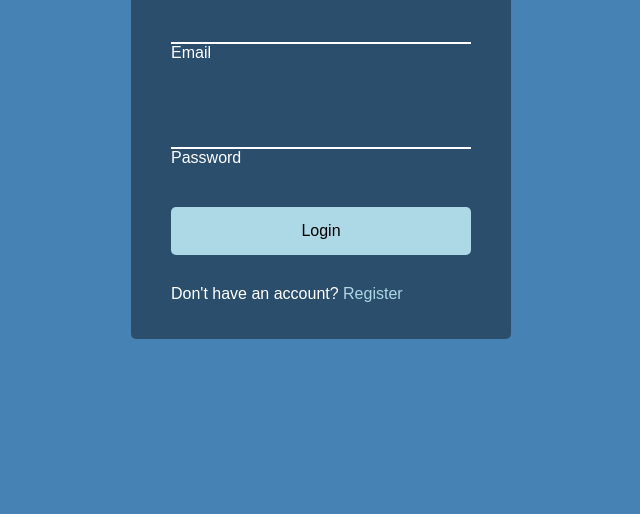
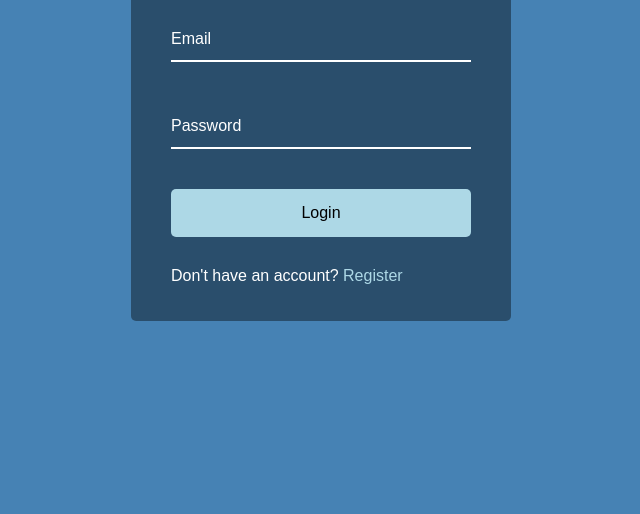
Before and after one commit to chrismjohnston/My-50-Projects, a plain HTML site: page Form Wave Animation/index.html in a window 1280 px wide. Shown: the part 286-800 px from the top of the page, without its empty margins (319-959 px from the left). Drawn offline with Linux system fonts and the light colour scheme; a web font is replaced by a local one.

Commit message:
JS now selects label text and puts in spans

```diff
--- a/Form Wave Animation/script.js
+++ b/Form Wave Animation/script.js
@@ -0,0 +1,8 @@
+const labels = document.querySelectorAll('.form-control label')
+
+labels.forEach((label) => {
+  label.innerHTML = label.innerText
+    .split('')
+    .map((letter, idx) => `<span>${letter}</span>`)
+    .join('')
+})
--- a/Form Wave Animation/style.css
+++ b/Form Wave Animation/style.css
@@ -77,3 +77,9 @@ body {
 .form-control input:valid {
   outline: 0;
 }
+
+.form-control label {
+  position: absolute;
+  top: 15px;
+  left: 0;
+}
```
